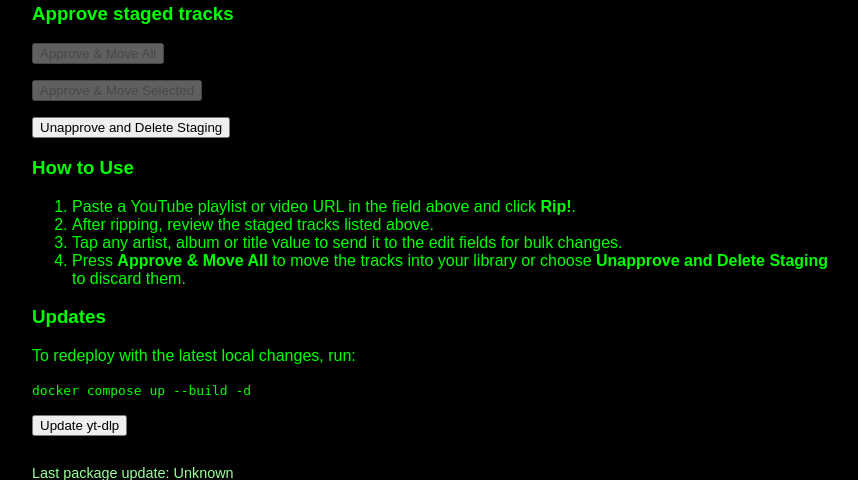
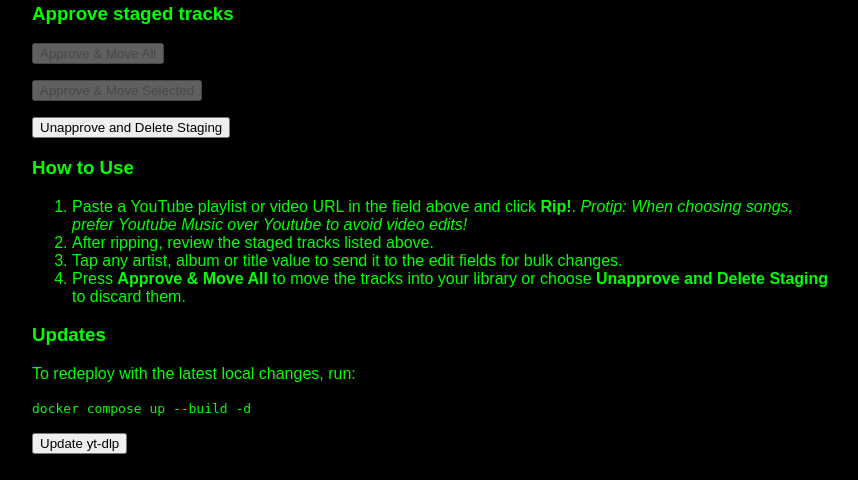
Before and after one commit to rudyscoggins/SongRipper, a FastAPI app: page / in a window 1280 px wide. Shown: the part 207-687 px from the top of the page, without its empty margins (208-1066 px from the left). Run offline with FastAPI, Linux system fonts and the light colour scheme; some libraries are stand-ins or nearby versions.

Commit message:
added youtube music protip to instructions

```diff
--- a/src/songripper/templates/index.html
+++ b/src/songripper/templates/index.html
@@ -32,7 +32,7 @@
   <div id="staging-list" hx-get="/staging" hx-trigger="load, refreshStaging from:body" hx-indicator="#list-spinner"></div>
   <h3>How to Use</h3>
   <ol>
-    <li>Paste a YouTube playlist or video URL in the field above and click <strong>Rip!</strong>.</li>
+    <li>Paste a YouTube playlist or video URL in the field above and click <strong>Rip!</strong>. <em>Protip: When choosing songs, prefer Youtube Music over Youtube to avoid video edits!</em></li>
     <li>After ripping, review the staged tracks listed above.</li>
     <li>Tap any artist, album or title value to send it to the edit fields for bulk changes.</li>
     <li>Press <strong>Approve &amp; Move All</strong> to move the tracks into your library or
```
